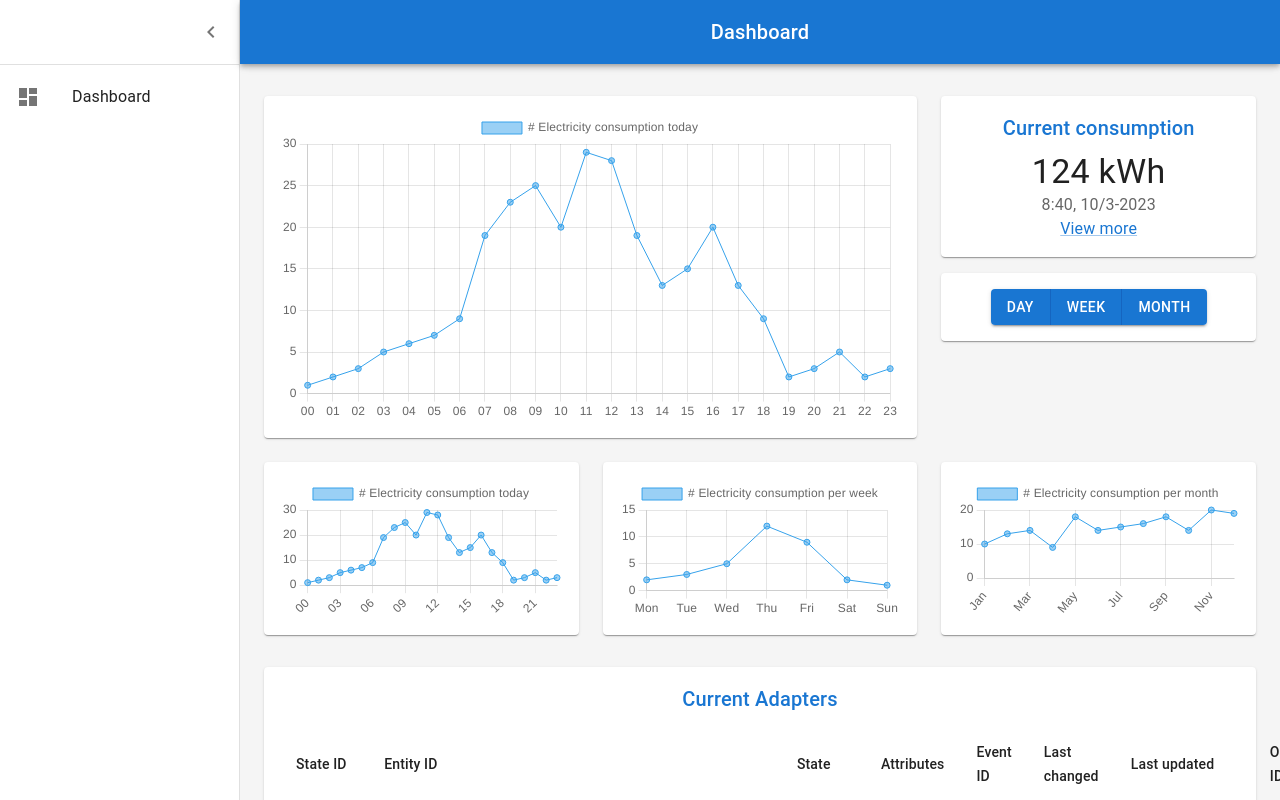
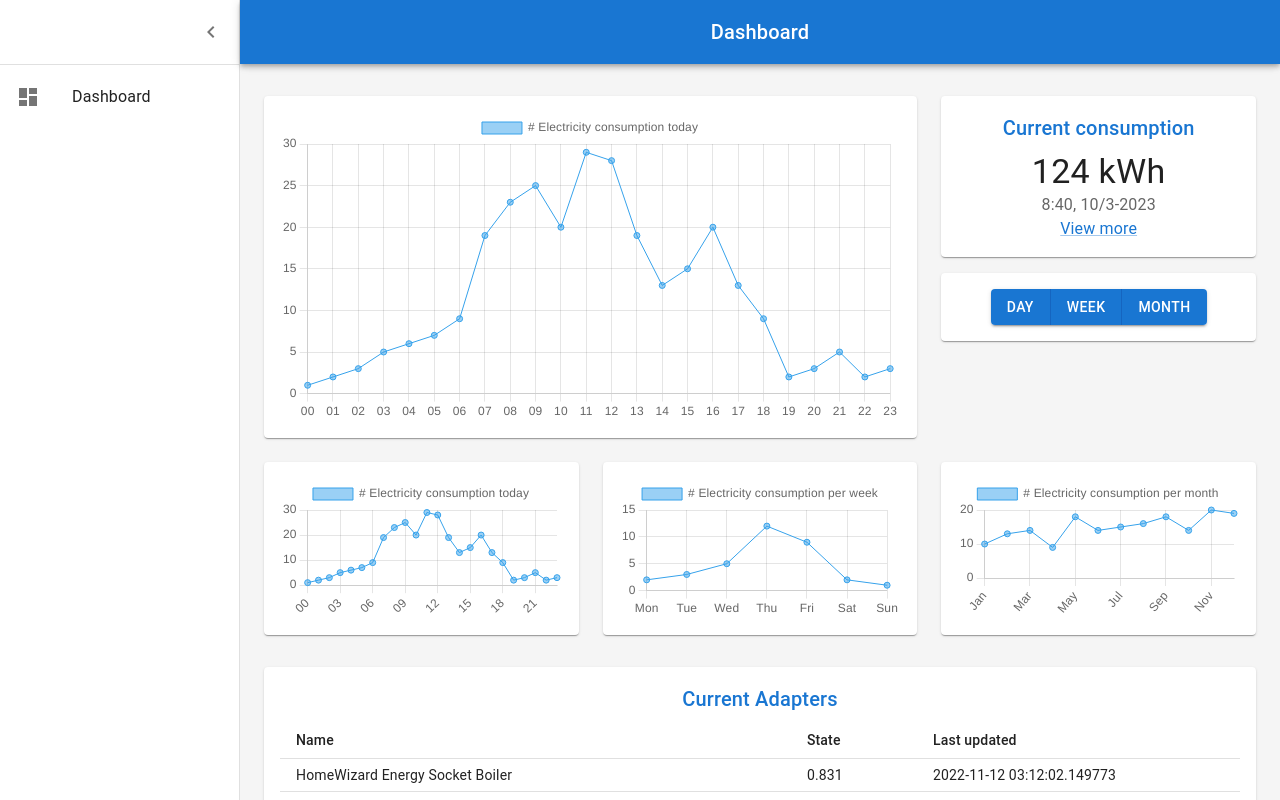
Before and after one commit to ItsRkaj/venus, a React (Create React App) app: page / in a window 1280 px wide. Built offline with nearby package versions, Linux system fonts and the light colour scheme.

Commit message:
Maps entity_id to corresponding name

```diff
--- /dev/null
+++ b/src/components/dashboard/Adapters.js
@@ -0,0 +1,55 @@
+import React, { useState, useEffect } from "react";
+import Table from "@mui/material/Table";
+import TableBody from "@mui/material/TableBody";
+import TableCell from "@mui/material/TableCell";
+import TableHead from "@mui/material/TableHead";
+import TableRow from "@mui/material/TableRow";
+import Title from "./Title";
+import { csv } from "d3";
+
+export default function Orders() {
+  const [data, setData] = useState(
+    JSON.parse(localStorage.getItem("tableData")) || []
+  );
+  const [entityIdToName, setEntityIdToName] = useState({});
+
+  useEffect(() => {
+    Promise.all([csv("data_small.csv"), csv("dict.csv")]).then(
+      ([data, entityIdToNameCsv]) => {
+        setData(data);
+        localStorage.setItem("tableData", JSON.stringify(data));
+        const entityIdToName = entityIdToNameCsv.reduce(
+          (acc, row) => ({ ...acc, [row.entity_id]: row.name }),
+          {}
+        );
+        setEntityIdToName(entityIdToName);
+      }
+    );
+  }, []);
+
+  return (
+    <React.Fragment>
+      <Title>Current Adapters</Title>
+      <Table size="small">
+        <TableHead>
+          <TableRow>
+            <TableCell>Name</TableCell>
+            <TableCell>State</TableCell>
+            <TableCell>Last updated</TableCell>
+          </TableRow>
+        </TableHead>
+        <TableBody>
+          {data.map((row, index) => (
+            <TableRow key={index}>
+              <TableCell>
+                {entityIdToName[row.entity_id] || row.entity_id}
+              </TableCell>
+              <TableCell>{row.state}</TableCell>
+              <TableCell>{row.last_updated}</TableCell>
+            </TableRow>
+          ))}
+        </TableBody>
+      </Table>
+    </React.Fragment>
+  );
+}
--- a/src/components/dashboard/Dashboard.js
+++ b/src/components/dashboard/Dashboard.js
@@ -20,6 +20,7 @@ import ChevronLeftIcon from "@mui/icons-material/ChevronLeft";
 import { mainListItems } from "./listItems";
 import Deposits from "./Deposits";
 import Orders from "./Orders";
+import Adapters from "./Adapters";
 import Day from "../Day";
 import Week from "../Week";
 import Month from "../Month";
@@ -242,6 +243,11 @@ function DashboardContent() {
                 </Paper>
               </Grid>
             </Grid>
+            <Grid item xs={12}>
+              <Paper sx={{ mt: 4, p: 2, display: "flex", flexDirection: "column" }}>
+                <Adapters />
+              </Paper>
+            </Grid>
           </Container>
           <Container maxWidth="" sx={{ mt: 4, mb: 4 }}>
             {/* Recent Orders */}
```
Also changed, not shown: public/dict.csv (added).
